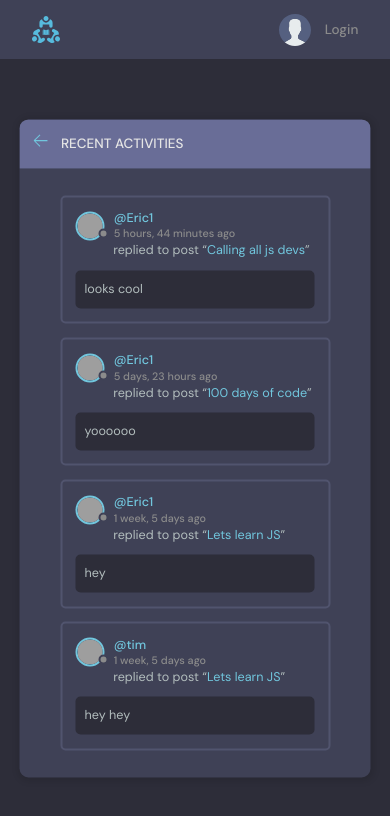
After one commit to 621Matt/Django_Tutorial, a Django app: page /activity/ in a window 390 px wide. The commit adds this page. Shown: the top 816 px of the page. Run offline with Django 5.2, Linux system fonts and the light colour scheme; data comes from the database, SQL or seed files in the repository; both versions use the stored data as it was after the commit; grey boxes are pictures that could not be loaded.

```diff
--- /dev/null
+++ b/studybud/base/templates/base/activity.html
@@ -0,0 +1,75 @@
+{% extends 'main.html' %} {% block content %}
+<main class="layout">
+  <div class="container">
+    <div class="layout__box">
+      <div class="layout__boxHeader">
+        <div class="layout__boxTitle">
+          <a href="{% url 'home' %}">
+            <svg
+              version="1.1"
+              xmlns="http://www.w3.org/2000/svg"
+              width="32"
+              height="32"
+              viewBox="0 0 32 32"
+            >
+              <title>arrow-left</title>
+              <path
+                d="M13.723 2.286l-13.723 13.714 13.719 13.714 1.616-1.611-10.96-10.96h27.625v-2.286h-27.625l10.965-10.965-1.616-1.607z"
+              ></path>
+            </svg>
+          </a>
+          <h3>Recent Activities</h3>
+        </div>
+      </div>
+
+      <div class="activities-page layout__body">
+        {% for message in room_messages %}
+        <div class="activities__box">
+          <div class="activities__boxHeader roomListRoom__header">
+            <a
+              href="{% url 'user-profile' message.user.id %}"
+              class="roomListRoom__author"
+            >
+              <div class="avatar avatar--small">
+                <img src="https://randomuser.me/api/portraits/women/11.jpg" />
+              </div>
+              <p>
+                @{{message.user}}
+                <span>{{message.created|timesince}} ago</span>
+              </p>
+            </a>
+
+            {% if request.user == message.user %}
+            <div class="roomListRoom__actions">
+              <a href="{% url 'delete-message'  message.id %}">
+                <svg
+                  version="1.1"
+                  xmlns="http://www.w3.org/2000/svg"
+                  width="32"
+                  height="32"
+                  viewBox="0 0 32 32"
+                >
+                  <title>remove</title>
+                  <path
+                    d="M27.314 6.019l-1.333-1.333-9.98 9.981-9.981-9.981-1.333 1.333 9.981 9.981-9.981 9.98 1.333 1.333 9.981-9.98 9.98 9.98 1.333-1.333-9.98-9.98 9.98-9.981z"
+                  ></path>
+                </svg>
+              </a>
+            </div>
+            {% endif %}
+          </div>
+          <div class="activities__boxContent">
+            <p>
+              replied to post “<a href="{% url 'room' message.room.id %}"
+                >{{message.room}}</a
+              >”
+            </p>
+            <div class="activities__boxRoomContent">{{message.body}}</div>
+          </div>
+        </div>
+        {% endfor %}
+      </div>
+    </div>
+  </div>
+</main>
+{% endblock content %}
--- a/studybud/base/templates/base/topics_component.html
+++ b/studybud/base/templates/base/topics_component.html
@@ -13,7 +13,7 @@
     {% endfor %}
 
   </ul>
-  <a class="btn btn--link" href="topics.html">
+  <a class="btn btn--link" href="{% url 'topics' %}">
     More
     <svg version="1.1" xmlns="http://www.w3.org/2000/svg" width="32" height="32" viewBox="0 0 32 32">
       <title>chevron-down</title>
--- a/studybud/base/urls.py
+++ b/studybud/base/urls.py
@@ -16,7 +16,10 @@ urlpatterns = [
     path('delete-room/<str:pk>/', views.deleteRoom, name="delete-room"),
     path('delete-message/<str:pk>/', views.deleteMessage, name="delete-message"),
 
-    path('update-user/', views.updateUser, name="update-user")
+    path('update-user/', views.updateUser, name="update-user"),
+
+    path('topics/', views.topicsPage, name="topics"),
+    path('activity/', views.activityPage, name="activity"),
 
 
 ]
--- a/studybud/base/views.py
+++ b/studybud/base/views.py
@@ -73,7 +73,7 @@ def home(request):
         Q(description__icontains=q)
         )
 
-    topics = Topic.objects.all()
+    topics = Topic.objects.all()[0:5]
     room_count = rooms.count()
     room_messages = Message.objects.filter(Q(room__topic__name__icontains=q))
 
@@ -185,3 +185,12 @@ def updateUser(request):
             return redirect('user-profile', pk=user.id)
 
     return render(request, 'base/update-user.html', {'form':form})
+
+def topicsPage(request):
+    q = request.GET.get('q') if request.GET.get('q') != None else ''
+    topics = Topic.objects.filter(name__icontains=q)
+    return render(request, 'base/topics.html', {'topics':topics})
+
+def activityPage(request):
+    room_messages = Message.objects.all()
+    return render(request, 'base/activity.html', {'room_messages':room_messages})
```
Also changed, not shown: studybud/base/templates/base/home.html (+4 -4 lines), studybud/base/templates/base/topics.html (added, +49 -0 lines), studybud/db.sqlite3, 1 other file.
